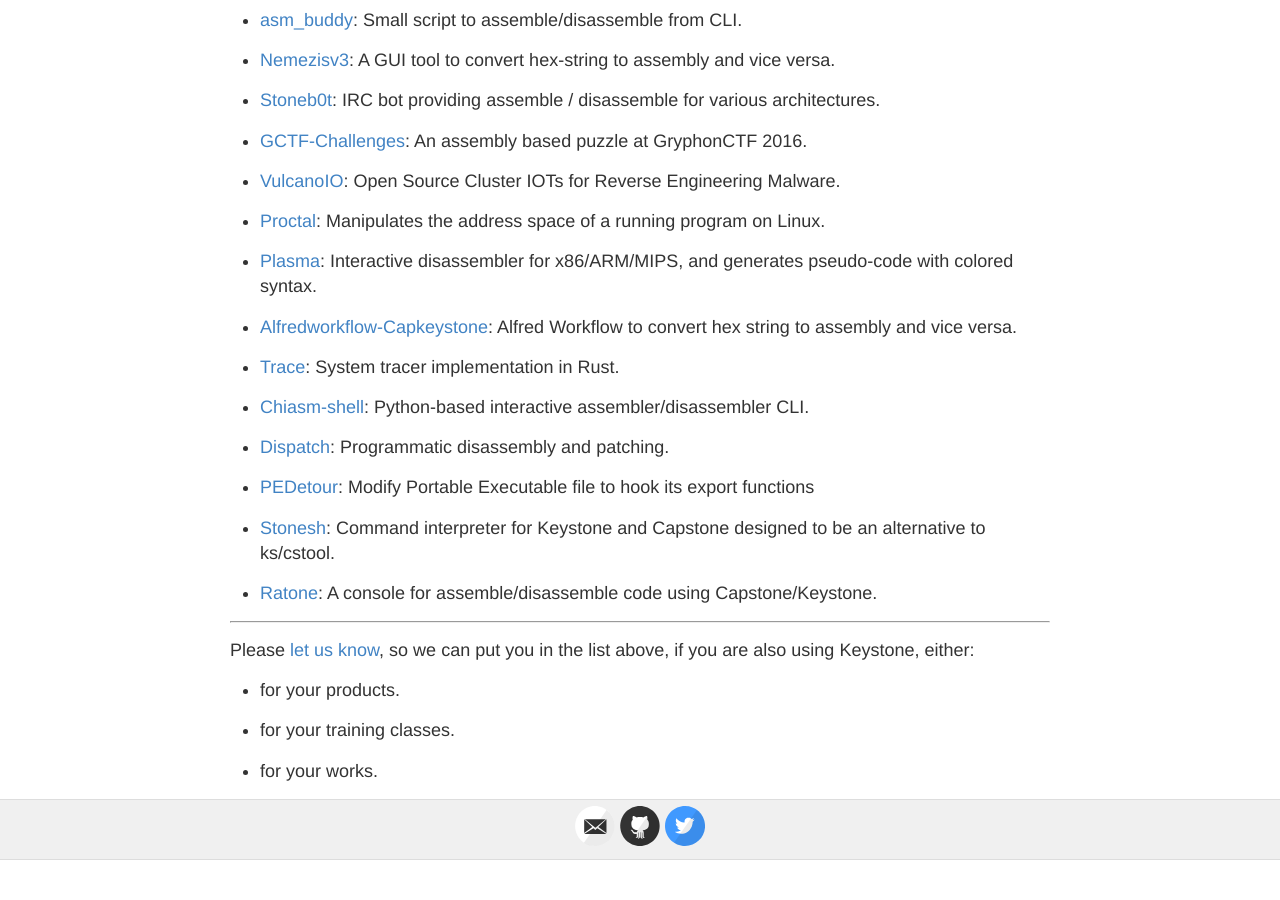
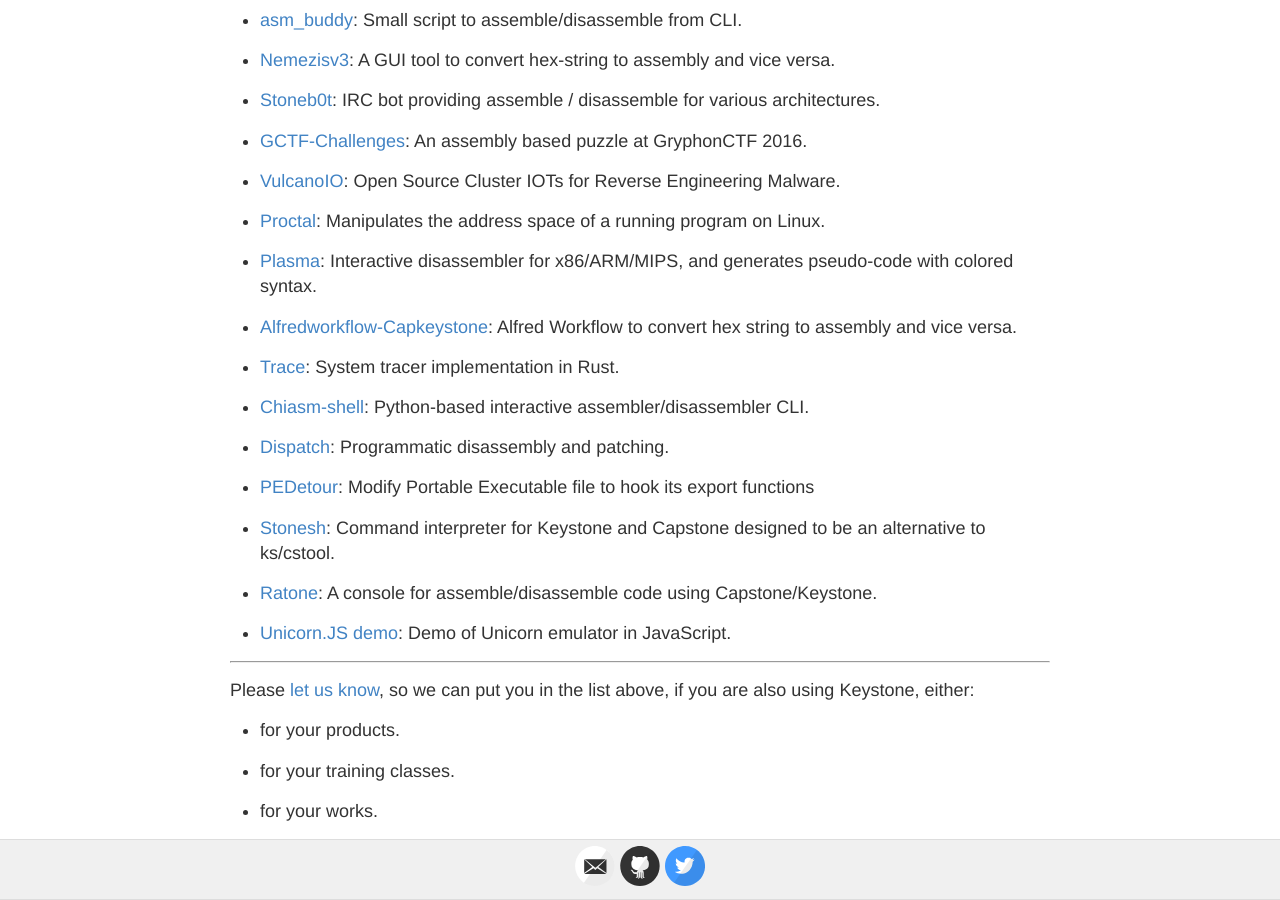
Before and after one commit to keystone-engine/keystone-engine.github.io, a Jekyll site: the page built from showcase.md, in a window 1280 px wide and 900 px high, scrolled down 1149 px. Built offline with Jekyll 4.4.1, drawn with Linux system fonts in a browser that asks for light colours; before the commit the page ends 2009 px from its top, so only the background shows below that; some of the changed lines change nothing that is shown.

Commit message:
showcase

```diff
--- a/showcase.md
+++ b/showcase.md
@@ -6,7 +6,7 @@
 
 ## Showcase
 
-In our knowledge, Keystone has been used by **35** following products (listed in no particular order).
+In our knowledge, Keystone has been used by **36** following products (listed in no particular order).
 
 - [Keypatch](http://keystone-engine.org/keypatch): IDA Pro plugin for code assembling & binary patching.
 
@@ -78,6 +78,8 @@
 
 - [Ratone](https://github.com/danigargu/ratone): A console for assemble/disassemble code using Capstone/Keystone.
 
+- [Unicorn.JS demo](https://alexaltea.github.io/unicorn.js/index.html): Demo of Unicorn emulator in JavaScript.
+
 ---
 
 Please [let us know](/contact/), so we can put you in the list above, if you are also using Keystone, either:
```
